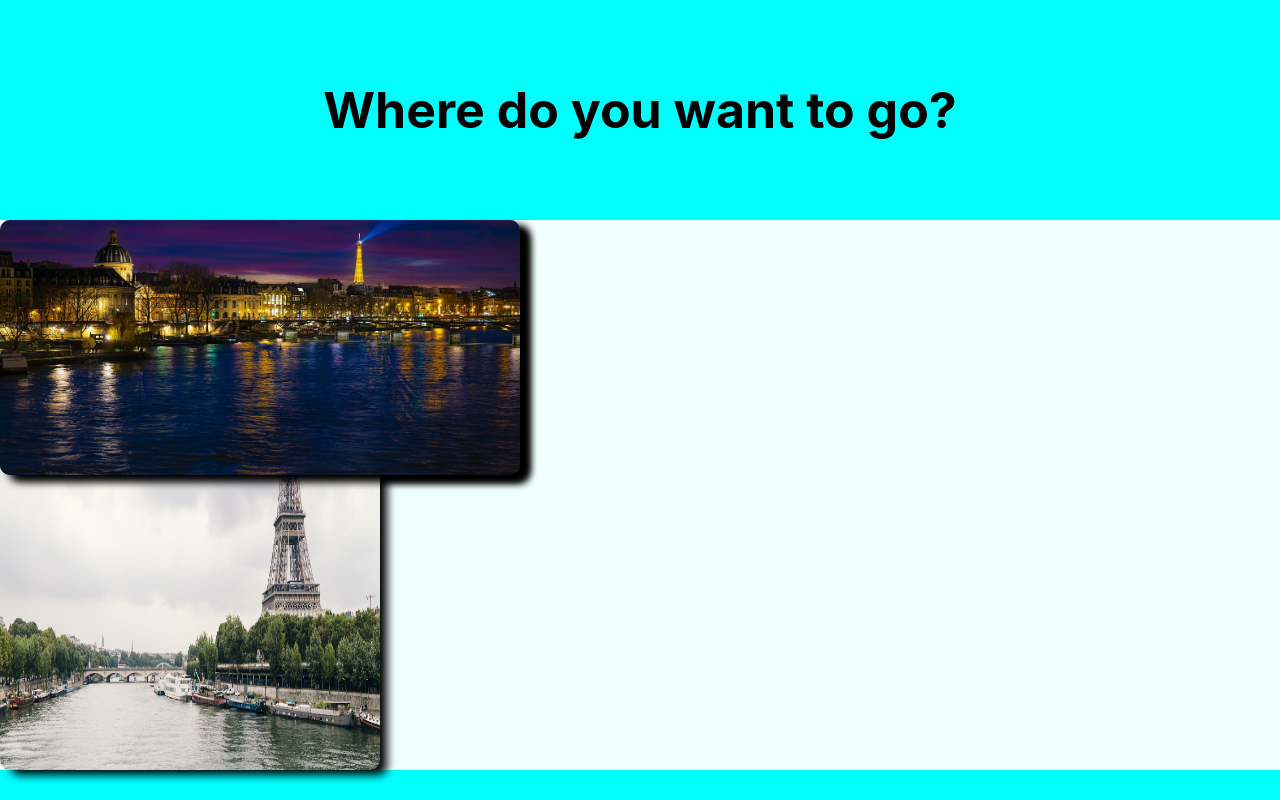
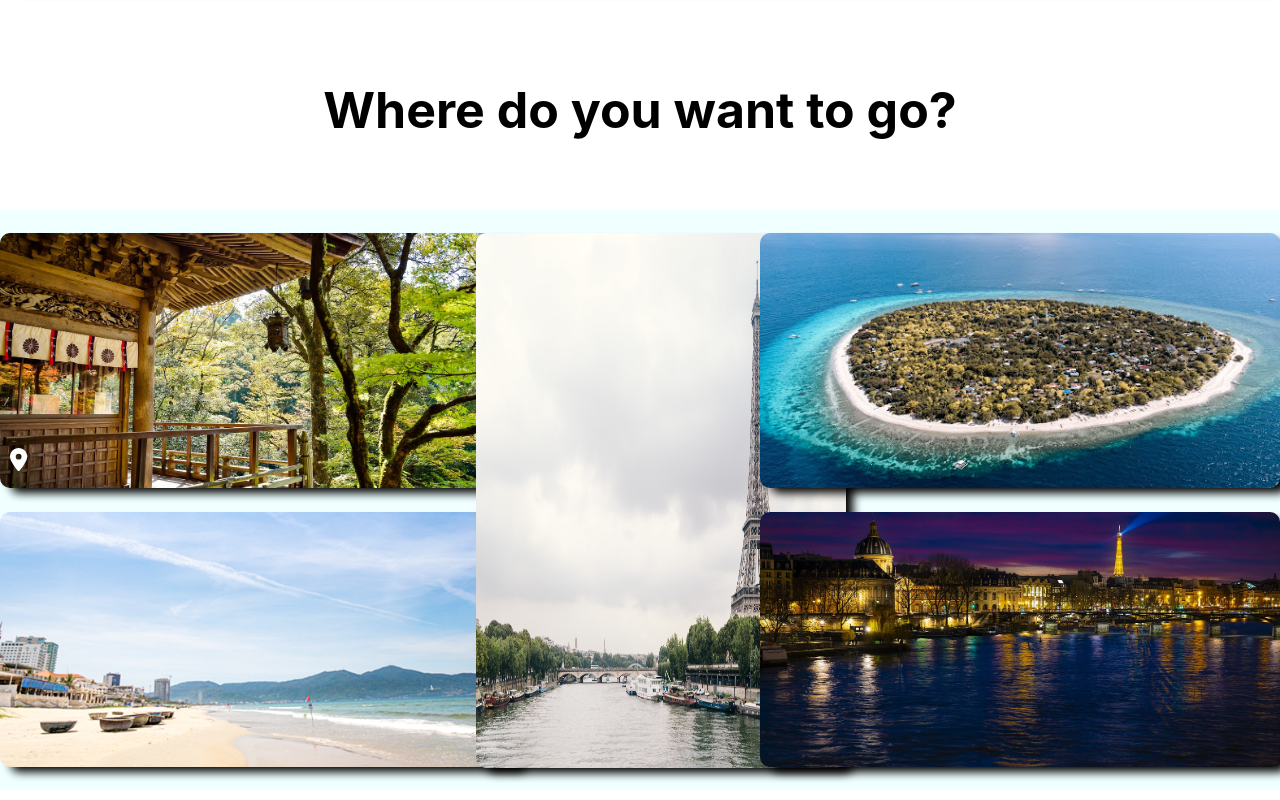
Before and after one commit to ykkc21/Capstone, a React (Create React App) app in the folder project/: page / in a window 1280 px wide. Shown: the part 900-1700 px from the top of the page. Built offline with nearby package versions, Linux system fonts and the light colour scheme.

Commit message:
commit
commit

```diff
--- a/project/package.json
+++ b/project/package.json
@@ -3,6 +3,11 @@
   "version": "0.1.0",
   "private": true,
   "dependencies": {
+    "@fortawesome/fontawesome-svg-core": "^6.4.2",
+    "@fortawesome/free-brands-svg-icons": "^6.4.2",
+    "@fortawesome/free-regular-svg-icons": "^6.4.2",
+    "@fortawesome/free-solid-svg-icons": "^6.4.2",
+    "@fortawesome/react-fontawesome": "^0.2.0",
     "@testing-library/jest-dom": "^5.17.0",
     "@testing-library/react": "^13.4.0",
     "@testing-library/user-event": "^13.5.0",
--- a/project/src/constants/About.jsx
+++ b/project/src/constants/About.jsx
@@ -1,5 +1,7 @@
 import React, { Fragment } from "react";
 import style from "../styles/About.module.css";
+import { faLocationDot } from "@fortawesome/free-solid-svg-icons";
+import { FontAwesomeIcon } from "@fortawesome/react-fontawesome";
 const About = () => {
   return (
     <Fragment>
@@ -7,7 +9,15 @@ const About = () => {
         <div className={style.AboutContainer}>
           <h1>Where do you want to go? </h1>
           <div className={style.ItemBox}>
-            <div className={`${style.Item}`}></div>
+            <div className={`${style.Item}`}>
+              <div className={style.Item_TextBox}>
+                <FontAwesomeIcon
+                  icon={faLocationDot}
+                  className={style.Item_icon}
+                ></FontAwesomeIcon>
+                <span className={style.text}></span>
+              </div>
+            </div>
             <div className={`${style.Item}`}></div>
             <div className={`${style.Item}`}></div>
             <div className={`${style.Item}`}></div>
--- a/project/src/styles/About.module.css
+++ b/project/src/styles/About.module.css
@@ -9,7 +9,6 @@
 .AboutBox {
   width: 100%;
   height: 920px;
-  background-color: aqua;
   padding-top: 200px;
 }
 .AboutContainer {
@@ -25,9 +24,9 @@
 
 .ItemBox {
   width: 100%;
-  height: 550px;
+  height: 580px;
   background-color: azure;
-  margin-top: 80px;
+  margin-top: 70px;
   position: relative;
 }
 
@@ -44,6 +43,8 @@
   background-image: url("../assets/img/japan-1805865_1280.jpg");
   background-position: center;
   background-size: cover;
+  top: 4%;
+  /* left: 1.5%; */
 }
 
 .Item:nth-of-type(2) {
@@ -53,15 +54,19 @@
   background-image: url("../assets/img/back2.png");
   background-position: center;
   background-size: cover;
+  top: 52%;
+  /* left: 1.5%; */
 }
 
 .Item:nth-of-type(3) {
   background-color: aquamarine;
-  width: 380px;
-  height: 550px;
+  width: 370px;
+  height: 535px;
   background-image: url("../assets/img/eiffel-tower-1853365_1920.jpg");
   background-position: center;
   background-size: 100% 100%;
+  top: 4%;
+  left: 37.2%;
 }
 
 .Item:nth-of-type(4) {
@@ -71,6 +76,8 @@
   background-image: url("../assets/img/back3.jpeg");
   background-position: center;
   background-size: cover;
+  top: 4%;
+  right: 0%;
 }
 .Item:nth-of-type(5) {
   background-color: brown;
@@ -79,4 +86,20 @@
   background-image: url("../assets/img/paris-4793193_1280.jpg");
   background-position: center;
   background-size: cover;
+  top: 52%;
+  right: 0%;
 }
+
+.Item_TextBox {
+  width: 100%;
+  height: 80px;
+  position: absolute;
+  bottom: 0;
+}
+
+.Item_TextBox > .Item_icon {
+  color: #fff;
+  font-size: 23px;
+  margin-top: 40px;
+  margin-left: 10px;
+}
```
Also changed, not shown: 1 other file (tests, documents, lock files or other folders).
